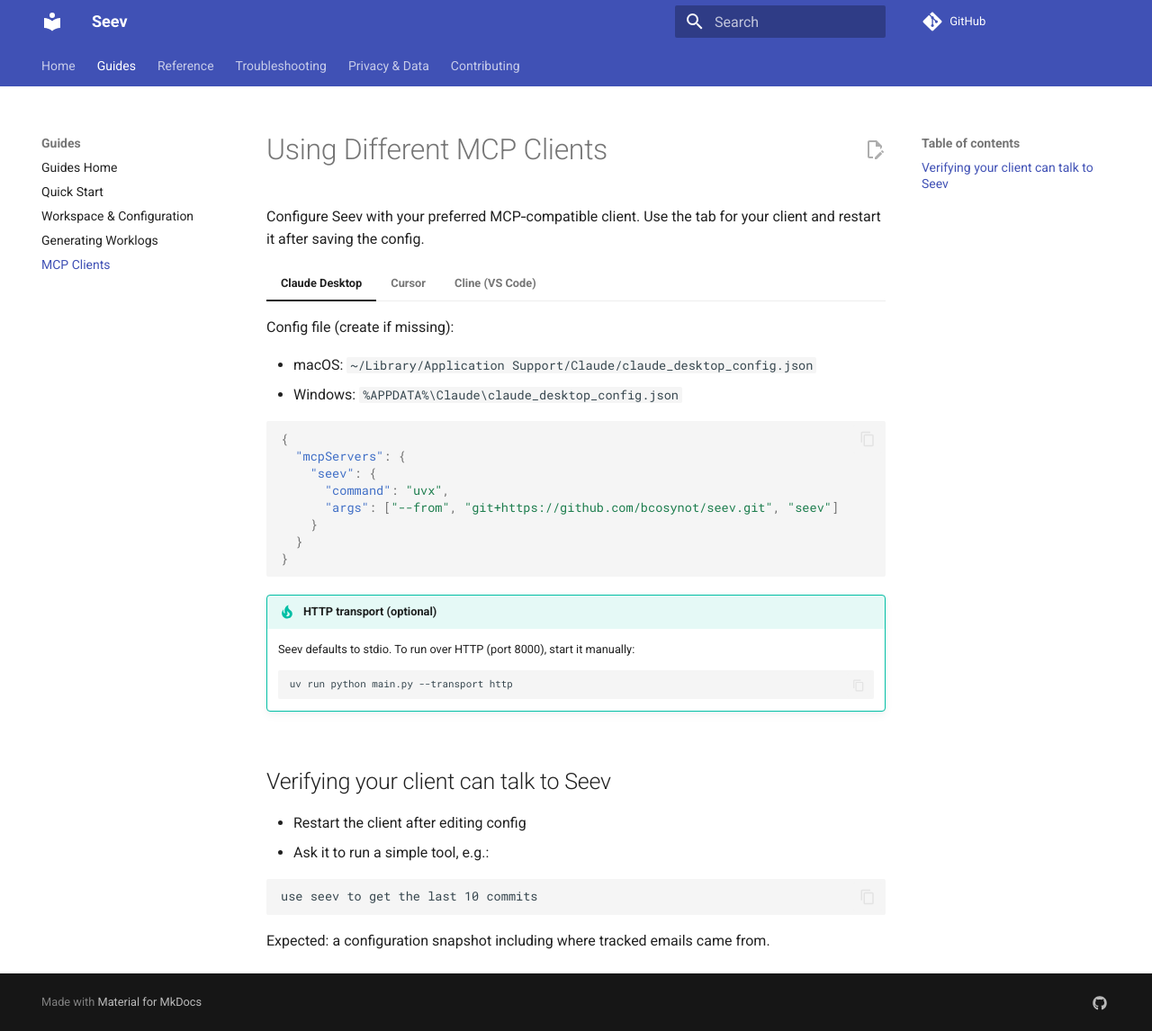
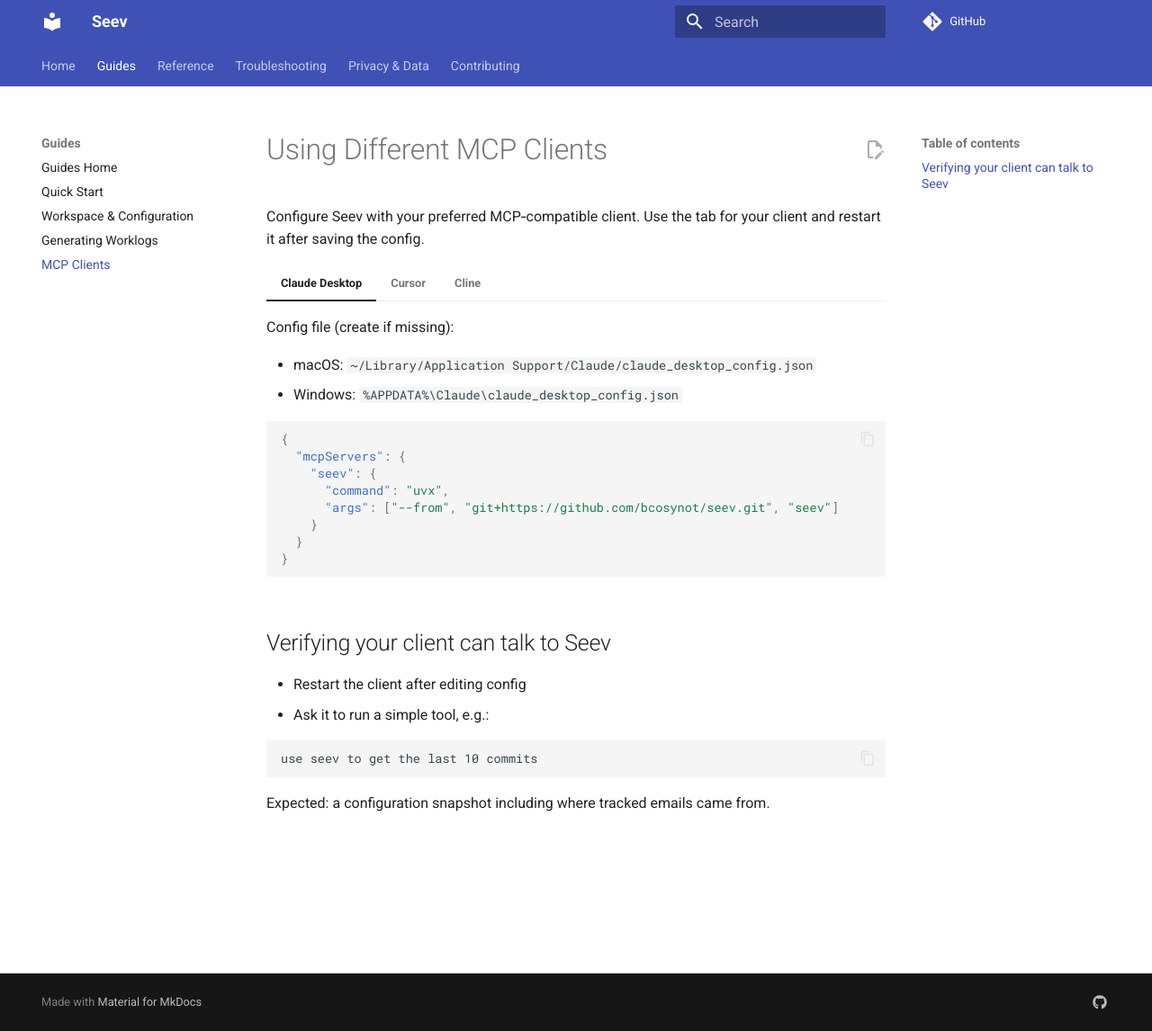
Before and after one commit to bcosynot/glin, an MkDocs documentation site: the page built from docs/guides/mcp-clients.md, in a window 1280 px wide and 1146 px high. Shown: the whole window at 90% size. Built offline with MkDocs 1.6.1 and Material for MkDocs 9.7.7, drawn with Linux system fonts in a browser that asks for light colours; comment, search, counter and statistics services are not loaded.

Commit message:
Update mcp-clients.md

````diff
--- a/docs/guides/mcp-clients.md
+++ b/docs/guides/mcp-clients.md
@@ -20,12 +20,6 @@
     }
     ```
 
-    !!! tip "HTTP transport (optional)"
-        Seev defaults to stdio. To run over HTTP (port 8000), start it manually:
-
-        ```bash
-        uv run python main.py --transport http
-        ```
 
 === "Cursor"
 
@@ -44,7 +38,7 @@
     }
     ```
 
-=== "Cline (VS Code)"
+=== "Cline"
 
     VS Code settings (User or Workspace):
 
````
